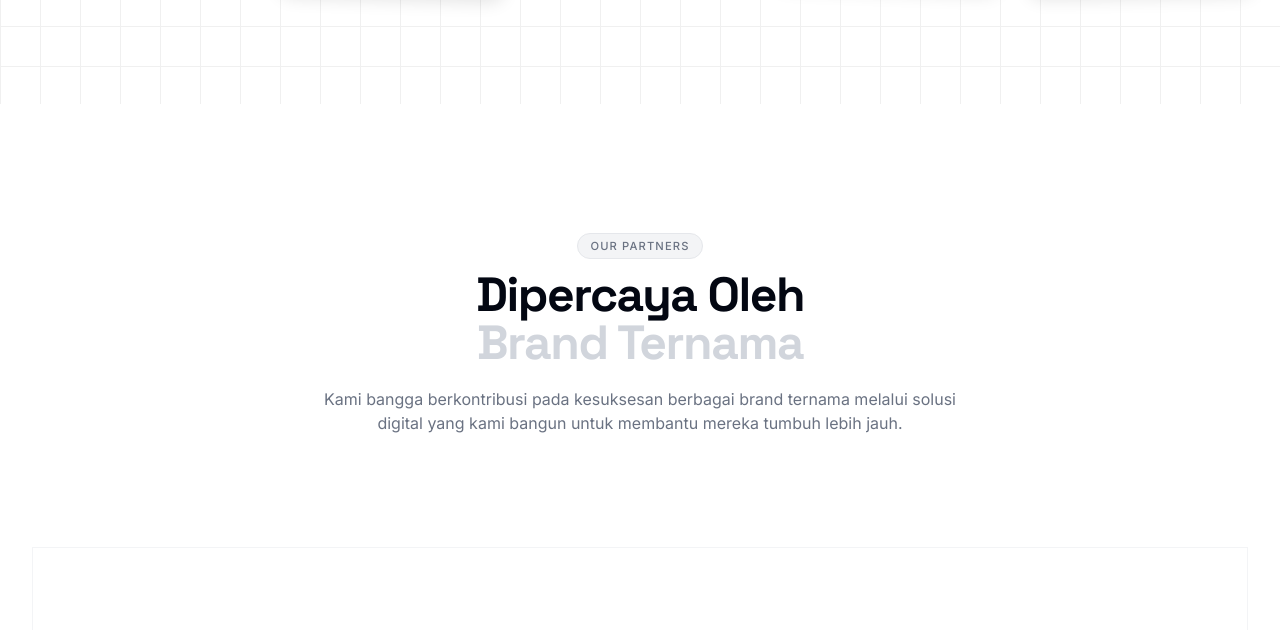
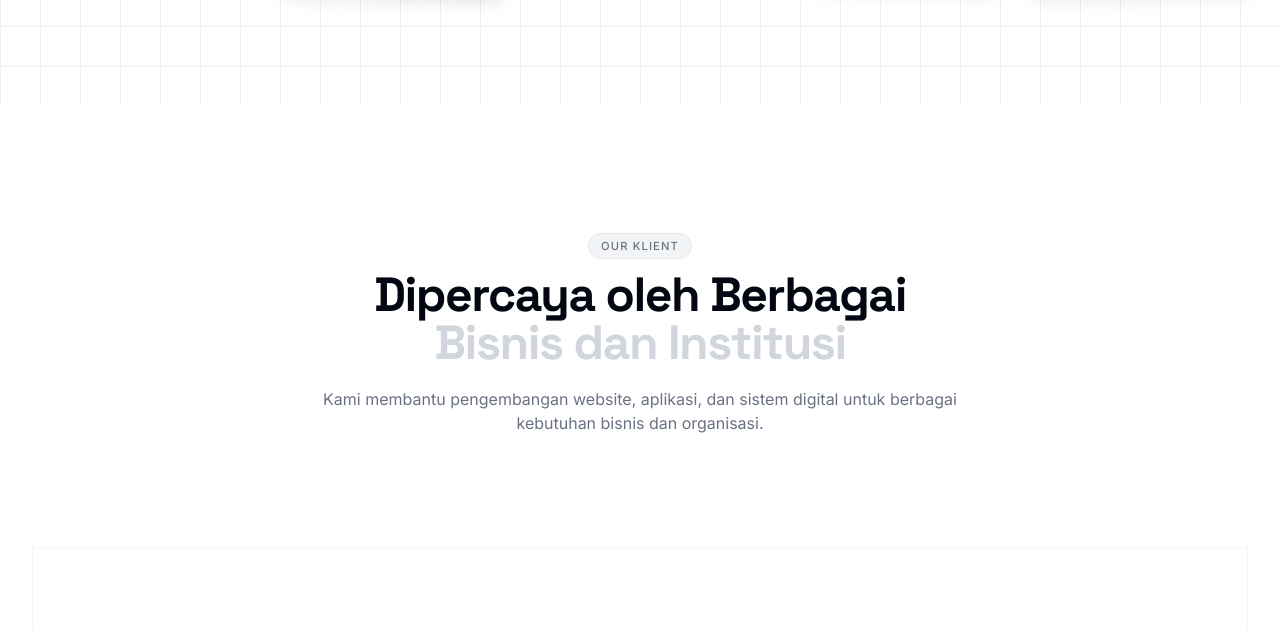
Before and after one commit to PRODUCT-JASANYA-TECKNOLOGY/REKA-Company-Profile, a Laravel app: page / in a window 1280 px wide. Shown: the part 4226-4856 px from the top of the page. Run offline with Laravel 12, Linux system fonts and the light colour scheme; data comes from the database, SQL or seed files in the repository; style sheets or scripts are compiled from the project's sources.

Commit message:
update section klient

```diff
--- a/resources/views/sections/home/klient.blade.php
+++ b/resources/views/sections/home/klient.blade.php
@@ -1,18 +1,23 @@
 <section id="klien" class="py-24 lg:py-32 bg-white">
     <div class="max-w-7xl mx-auto px-5 lg:px-8">
         <div class="text-center mb-16">
-            <span class="inline-flex items-center gap-2 px-3 py-1 rounded-full text-[0.7rem] font-medium tracking-widest uppercase bg-gray-100 text-gray-500 border border-gray-200">Our Partners</span>
-            <h2 class="font-grotesk text-4xl sm:text-5xl font-bold tracking-[-0.03em] mt-3">Dipercaya Oleh<br><span class="text-gray-300">Brand Ternama</span></h2>
-            <p class="mt-5 text-gray-500 max-w-2xl mx-auto">Kami bangga berkontribusi pada kesuksesan berbagai brand ternama melalui solusi digital yang kami bangun untuk membantu mereka tumbuh lebih jauh.</p>
+            <span
+                class="inline-flex items-center gap-2 px-3 py-1 rounded-full text-[0.7rem] font-medium tracking-widest uppercase bg-gray-100 text-gray-500 border border-gray-200">Our
+                Klient</span>
+            <h2 class="font-grotesk text-4xl sm:text-5xl font-bold tracking-[-0.03em] mt-3">Dipercaya oleh
+                Berbagai<br><span class="text-gray-300">Bisnis dan Institusi</span></h2>
+            <p class="mt-5 text-gray-500 max-w-2xl mx-auto">Kami membantu pengembangan website, aplikasi, dan sistem
+                digital untuk berbagai kebutuhan bisnis dan organisasi.</p>
         </div>
 
         {{-- Filters Section --}}
         <div class="flex flex-col sm:flex-row gap-4 mb-12 justify-center">
-            @if($industries->isNotEmpty())
+            @if ($industries->isNotEmpty())
                 <div class="relative min-w-[220px]">
-                <select id="industry-filter" class="w-full appearance-none bg-white border border-gray-200 rounded-xl px-5 py-3 text-sm font-medium focus:outline-none focus:ring-2 focus:ring-blue-600 transition-all cursor-pointer">
+                    <select id="industry-filter"
+                        class="w-full appearance-none bg-white border border-gray-200 rounded-xl px-5 py-3 text-sm font-medium focus:outline-none focus:ring-2 focus:ring-blue-600 transition-all cursor-pointer">
                         <option value="all">Semua Industri</option>
-                    @foreach($industries as $industry)
+                        @foreach ($industries as $industry)
                             <option value="{{ $industry->id }}">{{ $industry->nama }}</option>
                         @endforeach
                     </select>
@@ -22,11 +27,12 @@
                 </div>
             @endif
 
-            @if($technologies->isNotEmpty())
+            @if ($technologies->isNotEmpty())
                 <div class="relative min-w-[220px]">
-                <select id="tech-filter" class="w-full appearance-none bg-white border border-gray-200 rounded-xl px-5 py-3 text-sm font-medium focus:outline-none focus:ring-2 focus:ring-blue-600 transition-all cursor-pointer">
+                    <select id="tech-filter"
+                        class="w-full appearance-none bg-white border border-gray-200 rounded-xl px-5 py-3 text-sm font-medium focus:outline-none focus:ring-2 focus:ring-blue-600 transition-all cursor-pointer">
                         <option value="all">Semua Teknologi</option>
-                    @foreach($technologies as $tech)
+                        @foreach ($technologies as $tech)
                             <option value="{{ $tech->id }}">{{ $tech->nama }}</option>
                         @endforeach
                     </select>
@@ -40,18 +46,20 @@
         {{-- Clients Grid --}}
         <div id="clients-grid" class="grid grid-cols-2 md:grid-cols-4 lg:grid-cols-4 border-l border-t border-gray-100">
             @forelse($klients as $klient)
-                <div class="client-card h-32 sm:h-40 flex items-center justify-center p-6 border-r border-b border-gray-100 hover:bg-gray-50 transition-colors duration-300 group relative overflow-hidden"
+                <div class="client-card aspect-[4/3] sm:aspect-[3/2] flex items-center justify-center p-6 border-r border-b border-gray-100 hover:bg-gray-50 transition-colors duration-300 group relative overflow-hidden"
                     data-industry="{{ $klient->category && $klient->category->type == 'Industry' ? $klient->category->id : '' }}"
                     data-tech="{{ $klient->category && $klient->category->type == 'Technology' ? $klient->category->id : '' }}">
 
                     @php
                         $logoPath = (string) ($klient->logo ?? '');
-                        $logoUrl = str_starts_with($logoPath, 'http://') || str_starts_with($logoPath, 'https://')
+                        $logoUrl =
+                            str_starts_with($logoPath, 'http://') || str_starts_with($logoPath, 'https://')
                                 ? $logoPath
                                 : asset('storage/' . ltrim($logoPath, '/'));
                     @endphp
 
-                    <img src="{{ $logoUrl }}" alt="{{ $klient->nama }}" class="max-w-[65%] max-h-[45%] object-contain filter grayscale opacity-60 group-hover:grayscale-0 group-hover:opacity-100 transition-all duration-500" />
+                    <img src="{{ $logoUrl }}" alt="{{ $klient->nama }}"
+                        class="h-14 sm:h-16 w-auto max-w-[80%] object-contain filter grayscale opacity-60 group-hover:grayscale-0 group-hover:opacity-100 transition-all duration-500" />
                 </div>
             @empty
                 <div class="col-span-full py-20 text-center text-gray-400 border-r border-b border-gray-100">
```
Lines whose indentation alone changed are shown as unchanged.
